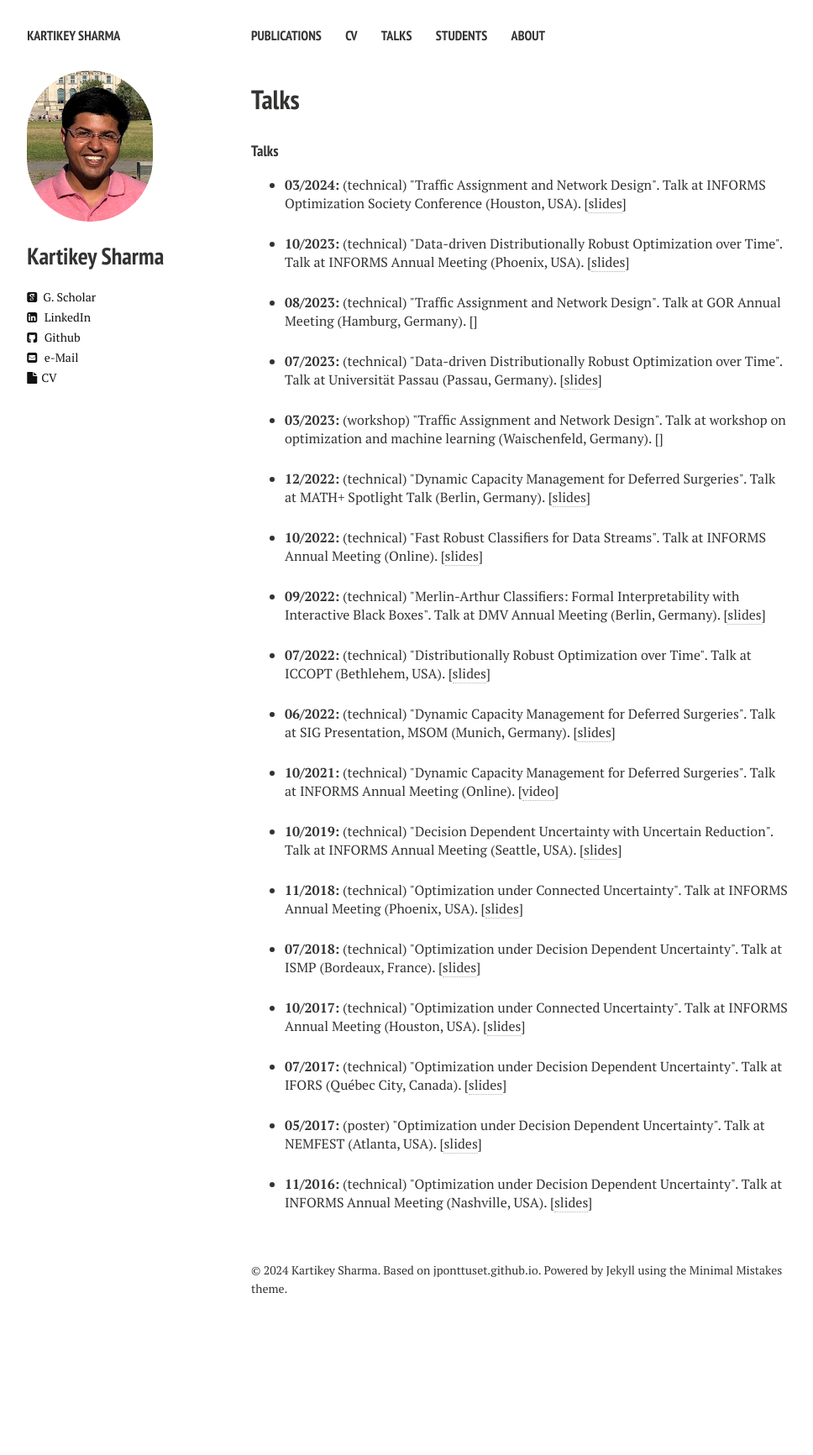
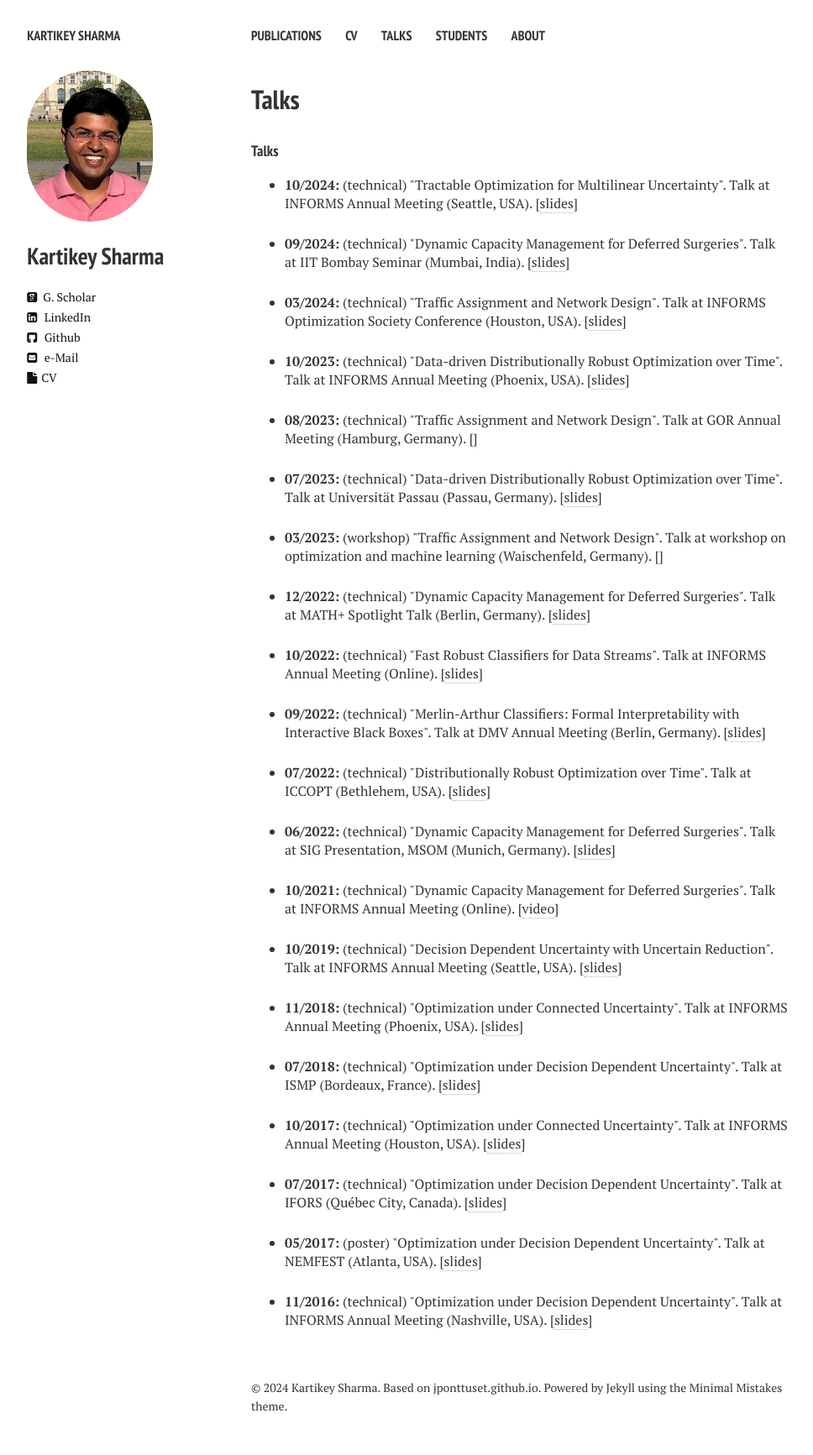
Before and after one commit to kartikeyrinwa/kartikeyrinwa.github.io, a Jekyll site: the page built from talks.md, in a window 1280 px wide. Shown: the whole page at 84% size, without its empty margins (21-989 px from the left). Built offline with Jekyll 4.4.1, drawn with Linux system fonts in a browser that asks for light colours; nearby versions of some CDN libraries; before the commit the page ends 1593 px from its top, so only the background shows below that.

Commit message:
updated talks

```diff
--- a/_data/talks.yml
+++ b/_data/talks.yml
@@ -160,3 +160,21 @@
   location: Houston, USA
   slides: "ios_2024.pdf"
   slidetype: "slides"
+
+- title: "Dynamic Capacity Management for Deferred Surgeries"
+  year: 2024
+  month: "09"
+  type: technical
+  venue: IIT Bombay Seminar
+  location: Mumbai, India
+  slides: "iitbombay_2024.pdf"
+  slidetype: "slides"
+
+- title: "Tractable Optimization for Multilinear Uncertainty"
+  year: 2024
+  month: "10"
+  type: technical
+  venue: INFORMS Annual Meeting
+  location: Seattle, USA
+  slides: "informs_2024.pdf"
+  slidetype: "slides"
```
Also changed, not shown: 2 other files.
